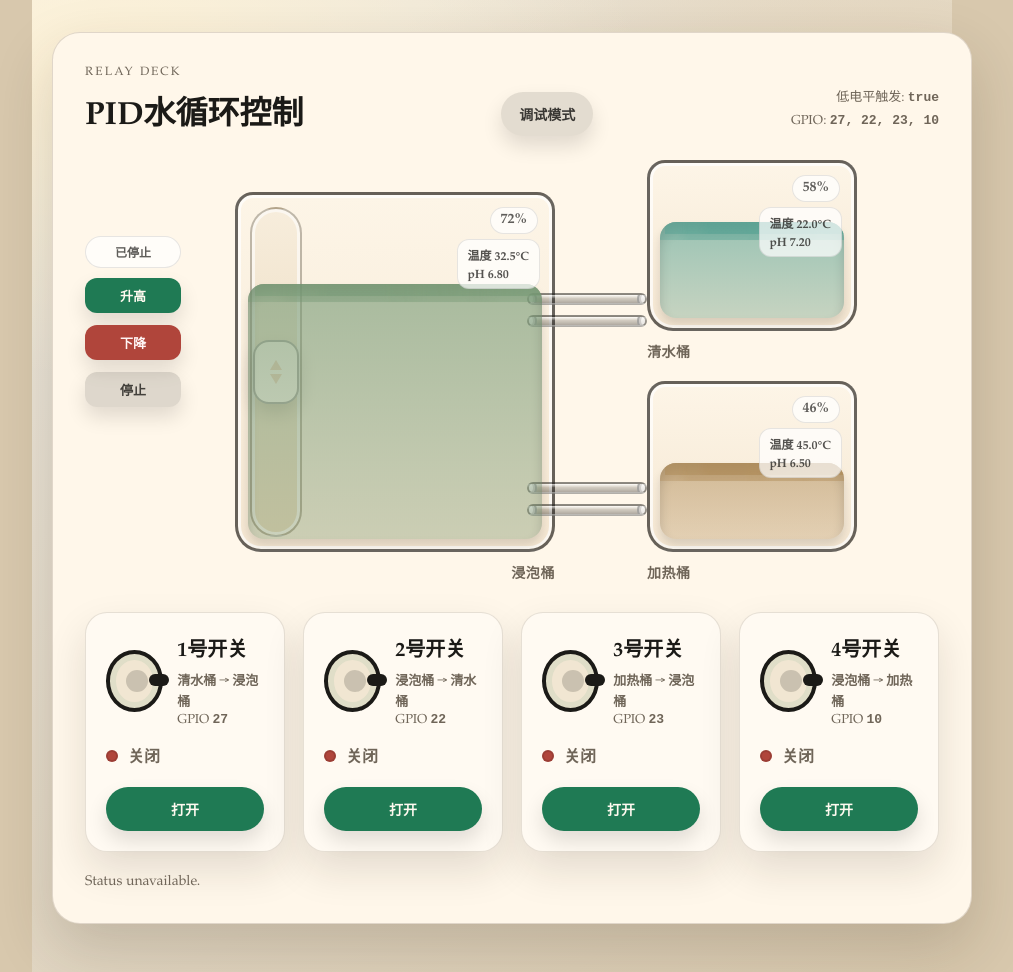
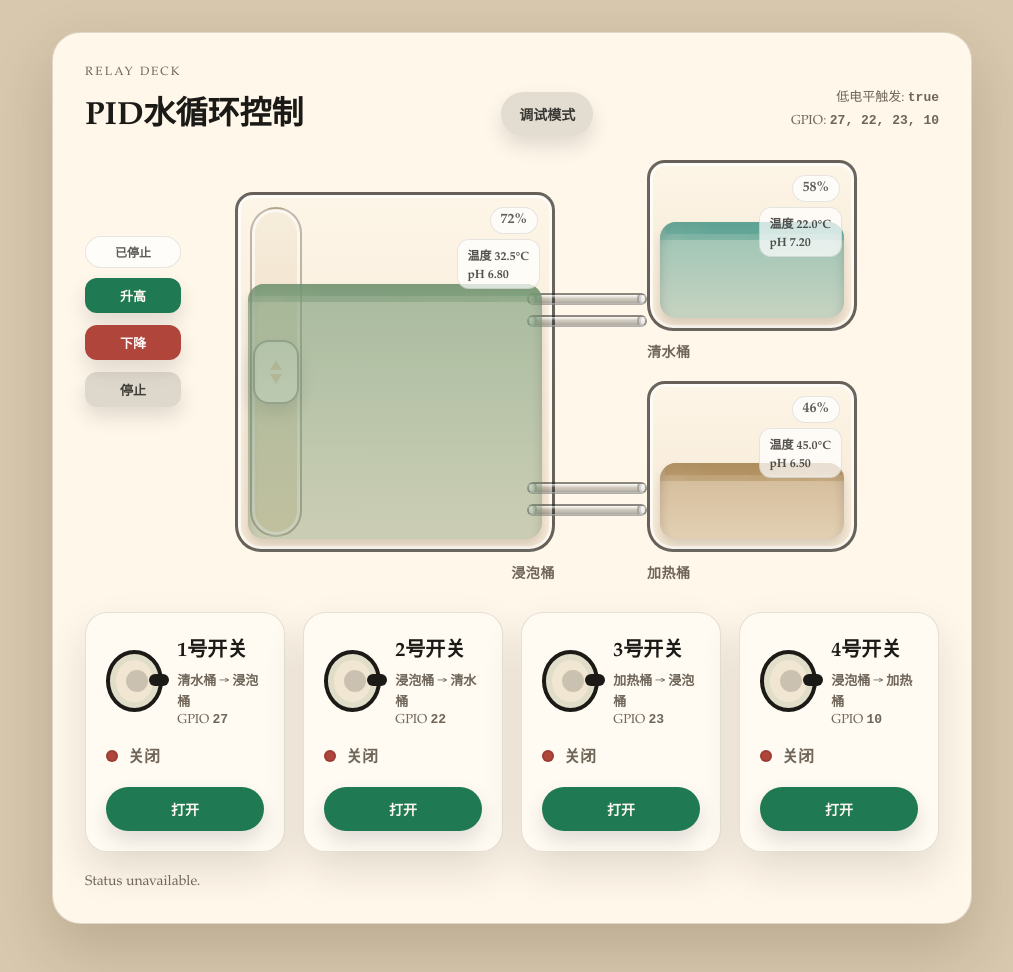
Before and after one commit to MickeyElders/pi-control-program, a FastAPI app: page / in a window 1280 px wide. Shown: the whole page, without its empty margins (148-1161 px from the left). Run offline with FastAPI, Linux system fonts and the light colour scheme; data that the repository does not hold is empty.

Commit message:
去掉渐变背景

```diff
--- a/static/style.css
+++ b/static/style.css
@@ -36,10 +36,7 @@ body {
   width: 920px;
   max-width: 100%;
   min-height: 100vh;
-  background:
-    radial-gradient(900px 500px at 8% 8%, #fff3d7 0%, transparent 60%),
-    radial-gradient(1000px 600px at 92% 20%, #e2d0b2 0%, transparent 55%),
-    linear-gradient(145deg, var(--bg), var(--bg-deep));
+  background: var(--bg-deep);
 }
 
 .stage {
```
